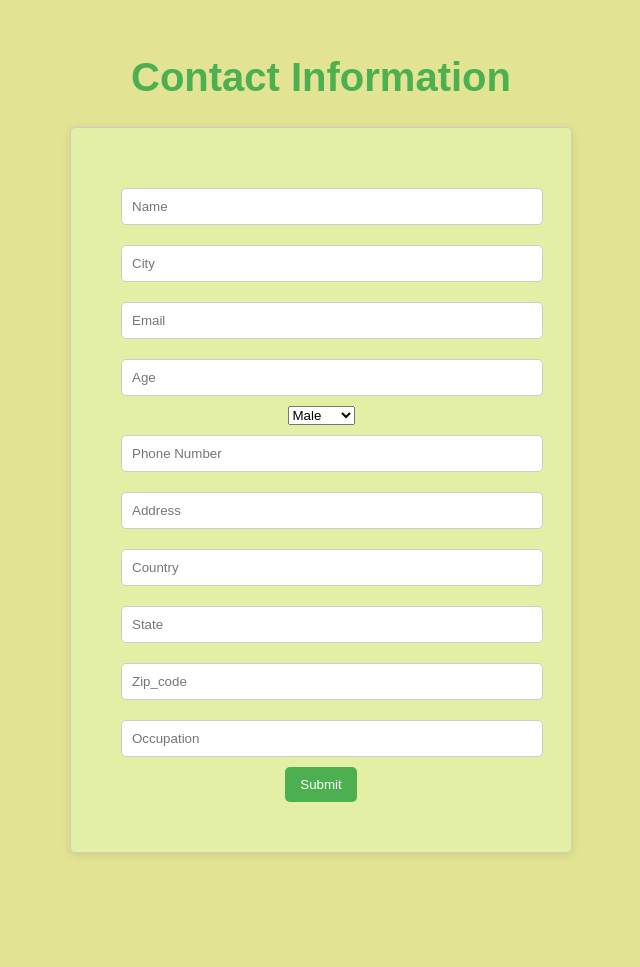
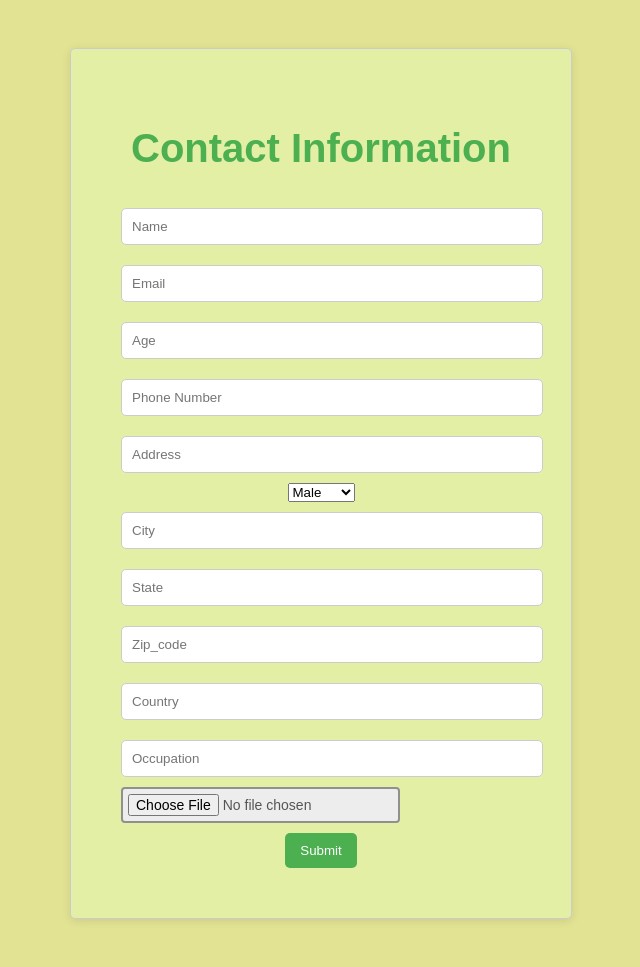
Before and after one commit to yetty8/Python-Flask-MySQL, a Flask app: page /form in a window 1280 px wide. Shown: the whole page, without its empty margins (319-959 px from the left). Before the commit the page ends 855 px from the top, so only its background shows below. Run offline with Flask 3, Linux system fonts and the light colour scheme; some libraries are stand-ins or nearby versions.

Commit message:
first commit

```diff
--- a/app.py
+++ b/app.py
@@ -9,7 +9,7 @@ import time
 app = Flask(__name__)
 app.config['MYSQL_HOST'] = 'localhost'
 app.config['MYSQL_USER'] = 'root'
-app.config['MYSQL_PASSWORD'] = ''
+app.config['MYSQL_PASSWORD'] = 'Selflove2023'
 app.config['MYSQL_DB'] = 'my_flask_app'
 
 mysql = MySQL(app)
--- a/static/css/home.css
+++ b/static/css/home.css
@@ -62,3 +62,17 @@ button {
 button:hover {
     background-color: #45a049;
 }
+
+input[type="file"] {
+    display: block;
+    margin-bottom: 10px;
+    padding: 5px;
+    border: 2px solid rgb(145, 143, 143);
+    border-radius: 4px;
+    background-color: #ededed;
+    font-size: 14px;
+    color: #555;
+    cursor: pointer;
+    transition: background-color 0.3s ease;
+    outline: none;
+}
--- a/templates/form.html
+++ b/templates/form.html
@@ -6,23 +6,25 @@
     <link rel="stylesheet" href="{{ url_for('static', filename='css/home.css') }}">
 </head>
 <body>
+ <form action="/form" method="POST" enctype="multipart/form-data">
      <h1>Contact Information</h1>
-    <form action="/form" method="POST">
      <input type="text" name="name" placeholder="Name" required>
-        <input type="text" name="city" placeholder="City" required>
      <input type="email" name="email" placeholder="Email" required>
      <input type="number" name="age" placeholder="Age" required>
+     <input type="text" name="phone" placeholder="Phone Number" required>
+     <input type="text" name="address" placeholder="Address" required>
      <select name="gender" required>
          <option value="male">Male</option>
          <option value="female">Female</option>
          <option value="other">Other</option>
      </select>
-        <input type="text" name="phone" placeholder="Phone Number" required>
-        <input type="text" name="address" placeholder="Address" required>
-        <input type="text" name="country" placeholder="Country" required>
+     <input type="text" name="city" placeholder="City" required>
+
      <input type="text" name="state" placeholder="State" required>
      <input type="text" name="zip_code" placeholder="Zip_code" required>
+     <input type="text" name="country" placeholder="Country" required>
      <input type="text" name="occupation" placeholder="Occupation" required>
+     <input type="file" name="file" required>
      <button type="submit">Submit</button>
  </form>
 </body>
```
Also changed, not shown: static/css/styles.css (+14 -0 lines), README.md, 1 other file. Lines whose indentation alone changed are shown as unchanged.
